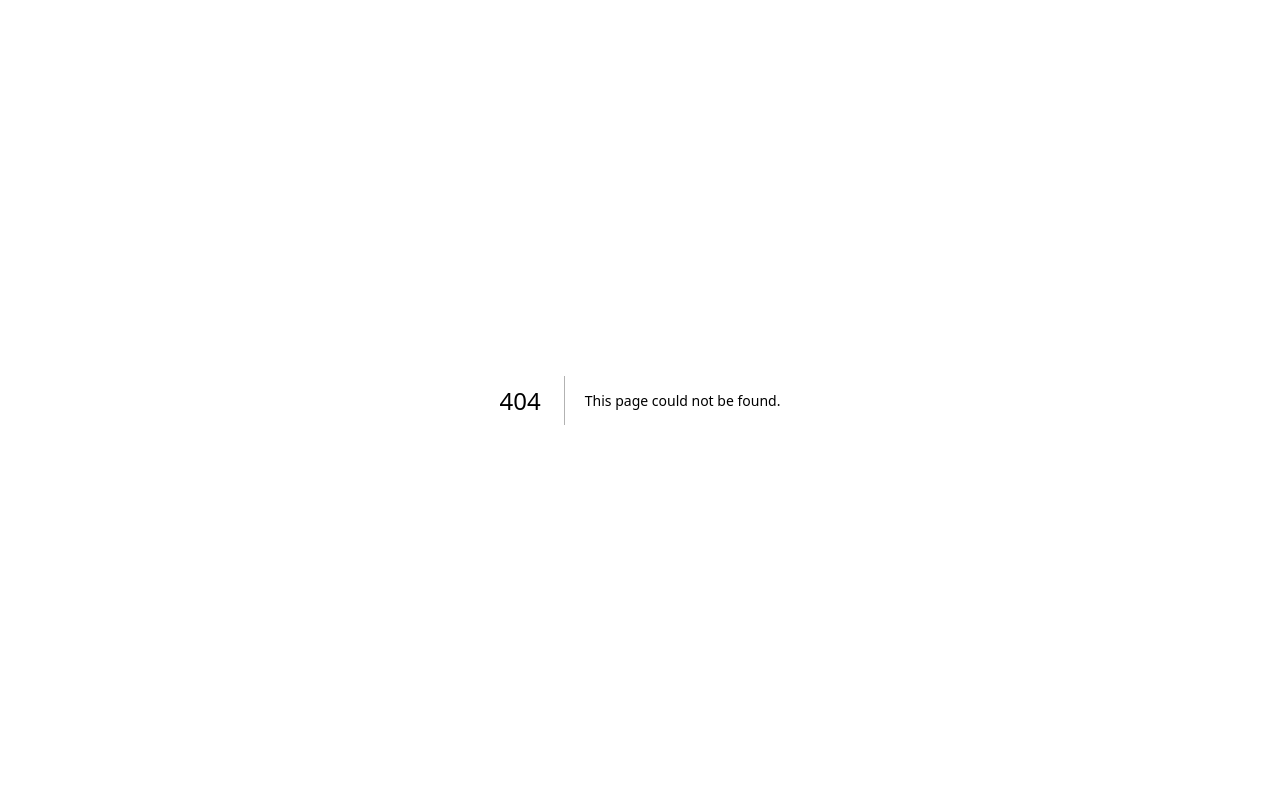
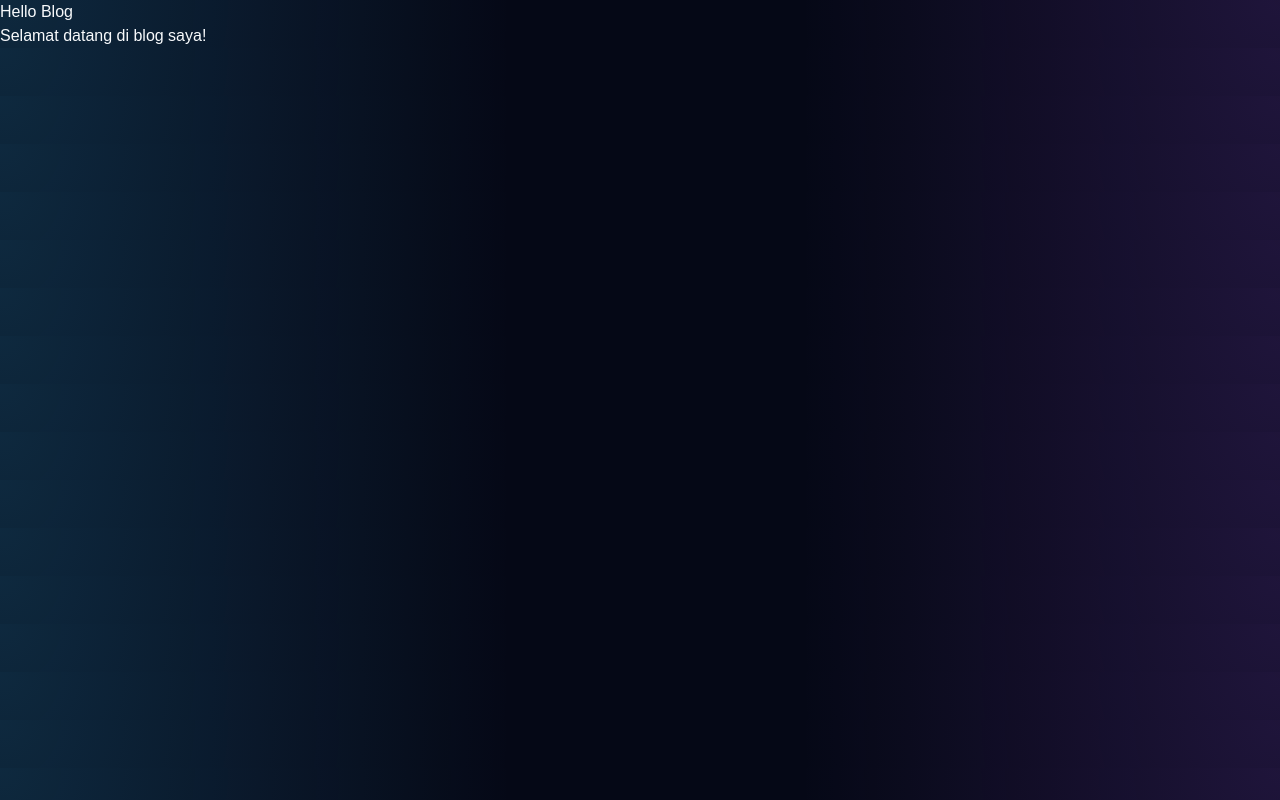
Before and after one commit to WijayaPratama/portoWijaya, a Next.js app: page /BLG in a window 1280 px wide. Before the commit this address had no page. Built offline with nearby package versions, Linux system fonts and the light colour scheme.

Commit message:
update course

```diff
--- /dev/null
+++ b/src/app/BLG/page.tsx
@@ -0,0 +1,8 @@
+export default function Home() {
+  return (
+    <main>
+      <h1>Hello Blog</h1>
+      <p>Selamat datang di blog saya!</p>
+    </main>
+  );
+}
--- a/src/app/page.tsx
+++ b/src/app/page.tsx
@@ -16,7 +16,7 @@ import {
   Trophy,
   Users,
 } from "lucide-react";
-
+import Link from "next/link";
 import { FaGithub, FaLinkedin } from "react-icons/fa";
 
 const fadeUp: Variants = {
@@ -257,11 +257,14 @@ export default function Home() {
               ACHIEVEMENTS
             </a>
             <a href="#skills" className="transition hover:text-white">
-              SKILLS
+              COURSE
             </a>
             <a href="#contact" className="transition hover:text-white">
               CONTACT
             </a>
+            {/* <Link href="/BLG" className="transition hover:text-white">
+              BLOG
+            </Link> */}
           </div>
 
           <a
```
